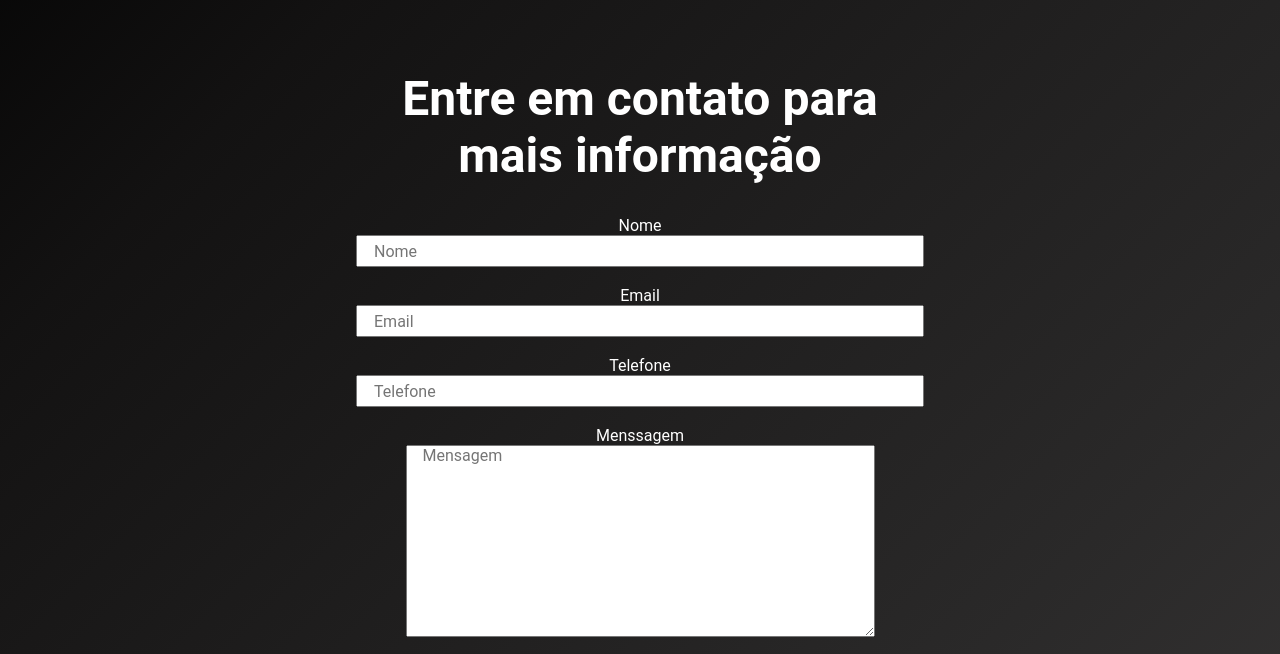
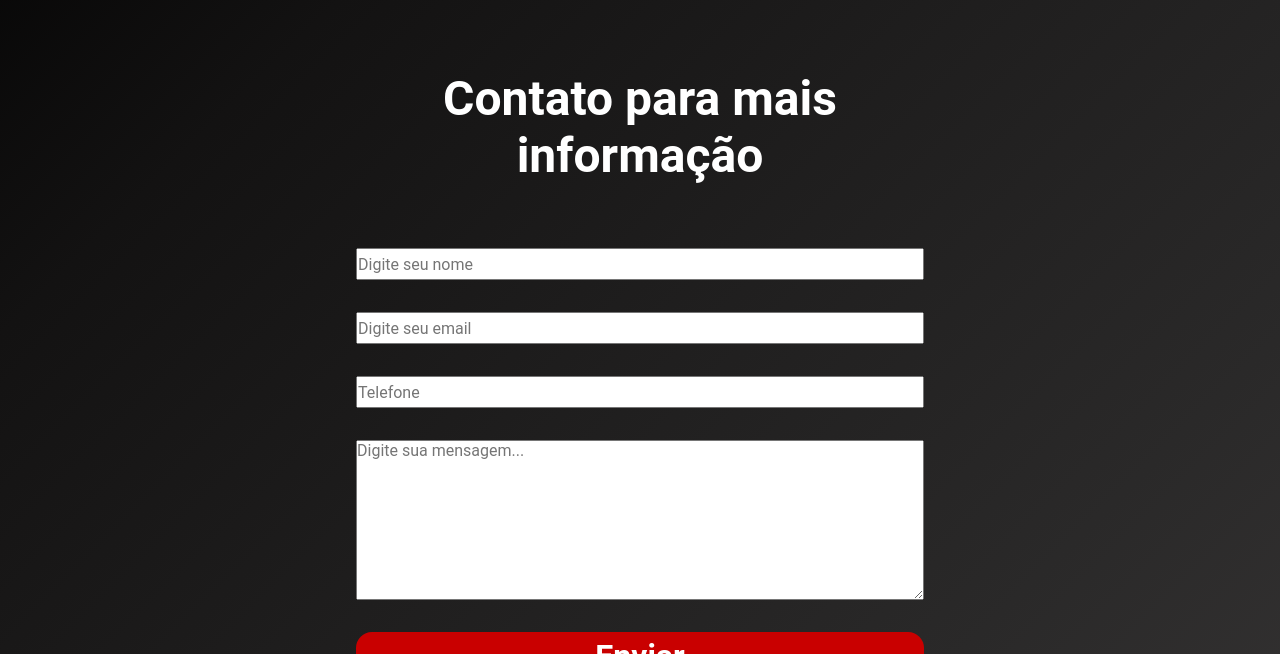
Before and after one commit to jttrevis/discoteca, a React (Create React App) app: page /contact in a window 1280 px wide. Shown: the part 298-952 px from the top of the page. Built offline with nearby package versions, Linux system fonts and the light colour scheme.

Commit message:
added emailJS on forms

```diff
--- a/package.json
+++ b/package.json
@@ -3,11 +3,13 @@
   "version": "0.1.0",
   "private": true,
   "dependencies": {
+    "@emailjs/browser": "^3.9.1",
     "@testing-library/jest-dom": "^5.14.1",
     "@testing-library/react": "^13.0.0",
     "@testing-library/user-event": "^13.2.1",
     "react": "^18.2.0",
     "react-dom": "^18.2.0",
+    "react-hot-toast": "^2.4.0",
     "react-image-gallery": "^1.2.11",
     "react-modal": "^3.16.1",
     "react-router-dom": "6",
--- a/src/pages/Contact/Contact.js
+++ b/src/pages/Contact/Contact.js
@@ -1,31 +1,94 @@
-import React from 'react'
+import { useState } from 'react'
 import { Header } from '../../components/Header/Header'
 import { Footer } from '../../components/Footer/Footer';
+import emailjs from '@emailjs/browser'
 import styles from './Contact.module.scss'
+import { Toaster } from 'react-hot-toast';
+import { toast } from 'react-hot-toast';
+
 export const Contact = () => {
+  const [name, setName] = useState('')
+  const [email, setEmail] = useState('')
+  const [phone, setPhone] = useState('')
+  const [message, setMessage] = useState('')
+
+  function sendEmail(e) {
+    e.preventDefault()
+
+    if (name === '' || email === '' || phone === '' || message === '') {
+
+
+
+      toast('Preencha todos os campos!', {
+        icon: '❌',
+      });
+      return
+    }
+    const templateParams = {
+      from_name: name,
+      message: message,
+      email: email,
+      phone: phone
+    }
+    emailjs.send('service_he4l8tg', 'template_a9jkb13', templateParams, 'HEYhtFGyfevobvic5')
+      .then((response) => {
+        toast('Email Enviado!', {
+          icon: '✅',
+        });
+        setName('')
+        setEmail('')
+        setPhone('')
+        setMessage('')
+      }, (err) => {
+
+        toast("Erro ao enviar o Email", {
+          icon: '❌',
+        });
+      }
+      )
+  }
+
+
+
   return (
     <>
       <Header />
 
-      <form method='post' className={styles.form}>
+      <form onSubmit={sendEmail} className={styles.form}>
         <div className={styles.subtitle}>
-          <h2>Entre em contato para mais informação</h2>
+          <h2>Contato para mais informação</h2>
         </div>
-        <label>Nome</label>
-        <input type="name" placeholder='Nome' />
-        <br />
-        <label>Email</label>
-        <input type="email" placeholder='Email' />
-        <br />
-        <label>Telefone</label>
-        <input type="phone" placeholder='Telefone' />
-        <br />
-        <label>Menssagem</label>
 
-        <textarea placeholder='Mensagem' rows="10" cols="48" />
-        <br />
-        <button>Enviar</button>
+        <input
+          type="text"
+          placeholder="Digite seu nome"
+          onChange={(e) => setName(e.target.value)}
+          value={name}
+        />
+
+        <input
+          type="text"
+          placeholder="Digite seu email"
+          onChange={(e) => setEmail(e.target.value)}
+          value={email}
+        />
+
+        <input type="phone"
+          placeholder='Telefone'
+          onChange={(e) => setPhone(e.target.value)}
+          value={phone}
+        />
+
+
+        <textarea
+          placeholder="Digite sua mensagem..."
+          onChange={(e) => setMessage(e.target.value)}
+          value={message}
+        />
+
+        <button type="submit" value="Enviar">Enviar</button>
       </form>
+      <Toaster />
       <Footer />
     </>
   )
--- a/src/pages/Contact/Contact.module.scss
+++ b/src/pages/Contact/Contact.module.scss
@@ -6,15 +6,17 @@
   width: 100%;
   margin: 0 auto;
   padding: 3rem 1rem;
+  gap: 2rem;
 
   input{
     width: 100%;
     height: 2rem;
-    padding-left: 1rem;
+
   }
 
   textarea{
-    padding-left: 1rem;
+    width: 100%;
+    height: 10rem;
   }
 
   button{
--- a/src/pages/Gallery/Gallery.js
+++ b/src/pages/Gallery/Gallery.js
@@ -21,6 +21,7 @@ export const Gallery = () => {
     <>
       <Header />
       <section className={styles.container}>
+        <h2>Eventos</h2>
         <h3>Hospital Vera Cruz</h3>
         <img
           className={styles.images}
@@ -36,15 +37,15 @@ export const Gallery = () => {
       </section>
       <section className={styles.videos}>
         <h2>Videos</h2>
-        <video controls autoplay>
-          <source src={'/videos/djbeto1.mp4'} type="video/mp4">
+        <video controls >
+          <source src='/videos/djbeto1.mp4' type="video/mp4">
           </source>
         </video>
-        <video controls autoplay muted>
+        <video controls muted>
           <source src='/videos/djbeto2.mp4' type="video/mp4">
           </source>
         </video>
-        <video controls autoplay muted>
+        <video controls muted>
           <source src='/videos/djbeto3.mp4' type="video/mp4">
           </source>
         </video>
```
Also changed, not shown: 2 other files (tests, documents, lock files or other folders).
